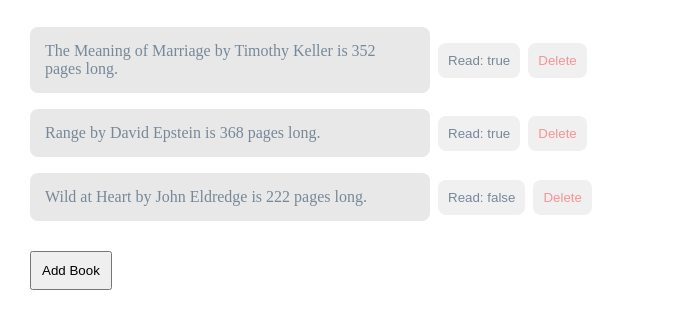
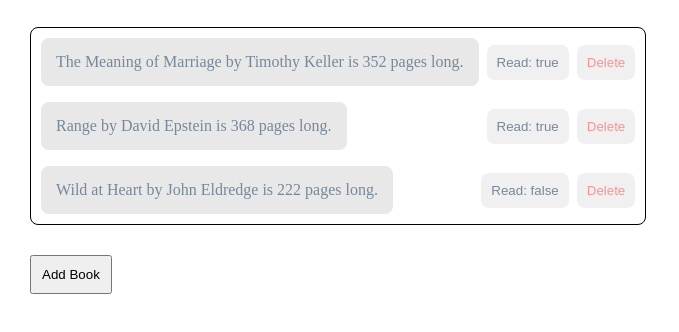
Before and after one commit to djcrago/library, a plain HTML site: page index.html in a window 1280 px wide. Shown: the part 70-402 px from the top of the page, without its empty margins (0-679 px from the left). Drawn offline with Linux system fonts and the light colour scheme.

Commit message:
Add styling to ul for when the list is empty

```diff
--- a/style.css
+++ b/style.css
@@ -18,13 +18,21 @@
     flex-direction: column;
     flex-wrap: wrap;
     gap: 16px;
+    min-width: 400px;
+    padding: 10px;
+}
+
+ul {
+    border: 1px solid #000;
+    border-radius: 8px;
+    min-height: 40px;
+    min-width: 400px;
 }
 
 li {
     list-style: none;
     background-color: rgb(232, 232, 232);
     color: lightslategray;
-    width: 400px;
     padding: 15px;
     border-radius: 8px;
 }
@@ -32,11 +40,6 @@
 button {
     padding: 10px;
     cursor: pointer;
-}
-
-form {
-    padding: 30px;
-    width: 400px;
 }
 
 #dialog {
@@ -62,6 +65,7 @@
 
 .status {
     color: rgba(119, 136, 153);
+    margin-left: auto;
 }
 
 .delete:hover,
```
